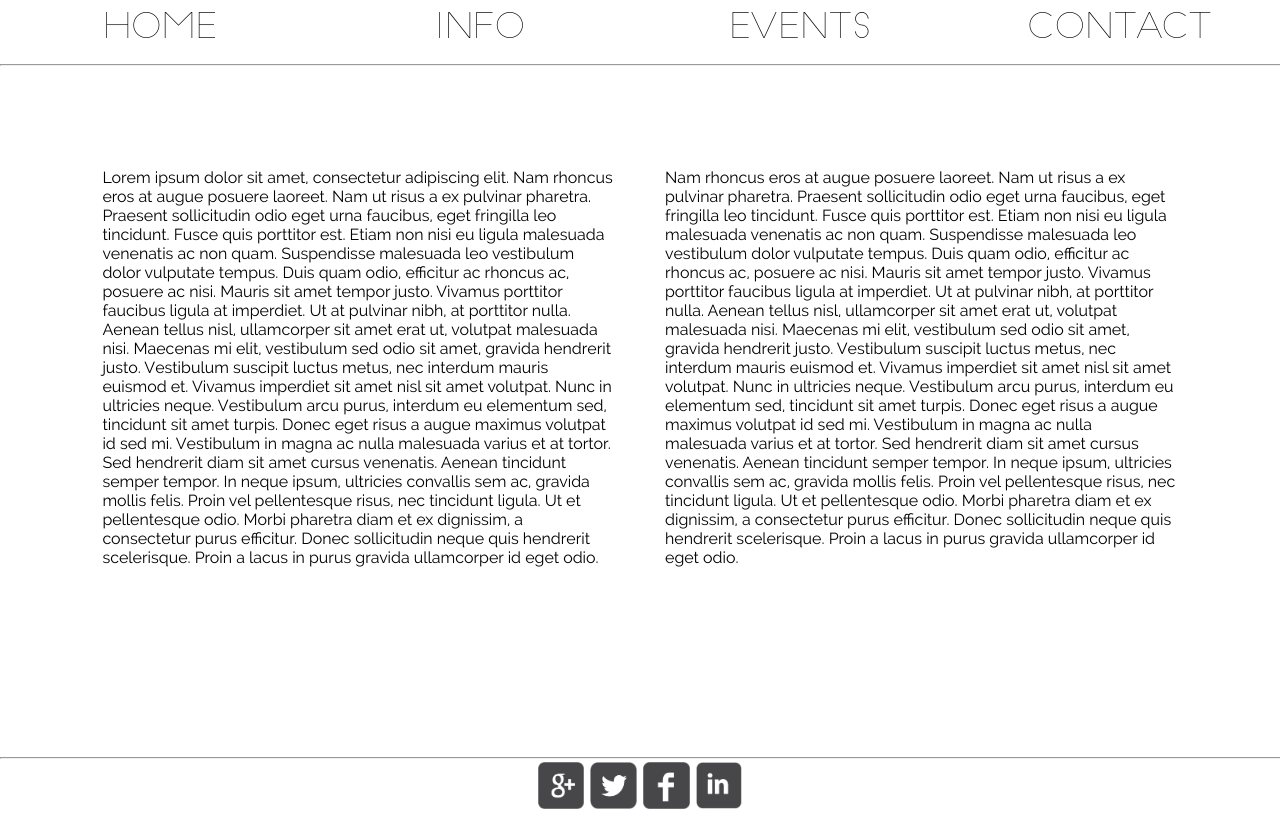
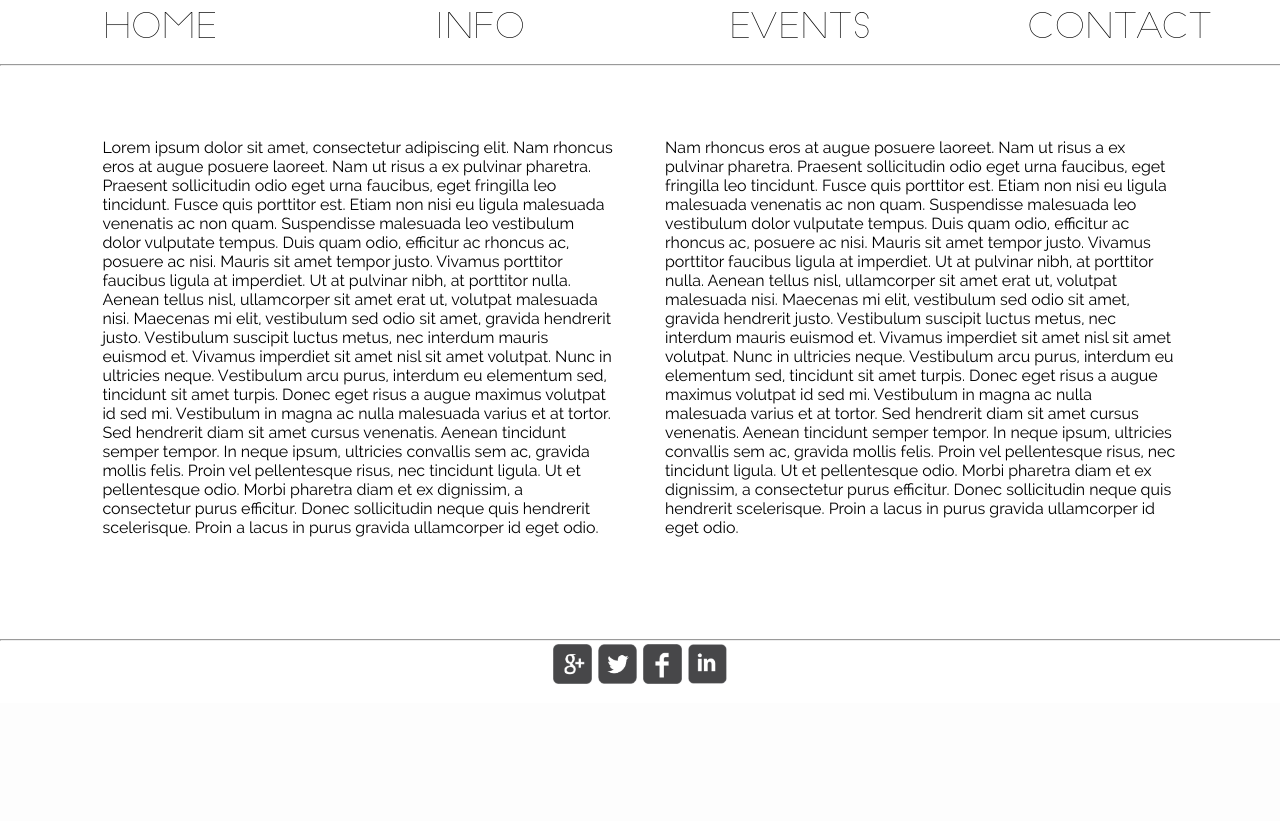
Before and after one commit to Superkuuk/CCS, a PHP site: page / in a window 1280 px wide. Shown: the part 443-1264 px from the top of the page. After the commit the page ends 1127 px from the top, so only its background shows below. Run offline with PHP 8.4, Linux system fonts and the light colour scheme; some web fonts are replaced.

Commit message:
Footer Fix

```diff
--- a/footer.php
+++ b/footer.php
@@ -1,7 +1,7 @@
 <hr>
 <div class="footer_icon_container"> <!-- Container voor alle divjes met daarin alle iconen -->
-	<div class="footer_icon"><a href="http://plus.google.com"><img src="images/google_plus.png"></a></div>
-	<div class="footer_icon"><a href="http://www.twitter.com"><img src="images/twitter.png"></a></div>
-	<div class="footer_icon"><a href="http://www.facebook.com"><img src="images/facebook.png"></a></div>
-	<div class="footer_icon"><a href="http://www.linkedin.com"><img src="images/linked_in.png"></a></div>
+	<a href="http://plus.google.com"><img src="images/google_plus.png"></a>
+	<a href="http://www.twitter.com"><img src="images/twitter.png"></a>
+	<a href="http://www.facebook.com"><img src="images/facebook.png"></a>
+	<a href="http://www.linkedin.com"><img src="images/linked_in.png"></a>
 </div>
--- a/scripts/resize.js
+++ b/scripts/resize.js
@@ -18,6 +18,9 @@ $(window).load( function() {
 
         //Set top of .page
         $('.page').css('top', slideshowHeight + $('#mainnav').outerHeight(true));
+        $('.page').css('margin-top', $('#mainnav').height());
 
+        //Set footer to the bottom of the page (.page top + hoogte van .page, inclusief zijn margin)
+        $('footer').css('top', ($('.page').position().top + $('.page').outerHeight(true) )+ 'px');
     }).resize();
 });
--- a/style/main.css
+++ b/style/main.css
@@ -85,7 +85,7 @@ header {
 .page {
     position: absolute;
     top: calc(58% + 26pt + 2%); /* Top of #mainnav + height of text + padding*2 */
-    margin: 8% 8% 3% 8%;
+    margin: 8% 8% 8% 8%;
 
     -webkit-columns: 2; /* Chrome, Safari, Opera */
     -moz-columns: 2; /* Firefox */
@@ -105,18 +105,15 @@ footer {
     height: 8%;
     width: 100%;
     position: absolute;
-    top: 150%;
 
 }
-.footer_icon img{
-	width: 100%;
-}
-.footer_icon {
-	float: left;
+.footer_icon_container img{
+	float:left;
+	width: 22%;
 	margin: 1.5%;
-	width: 22%;
 }
 .footer_icon_container {
-	width: 16.5%;
-	margin-left: 41.75%;
+	width: 180px;
+	margin-left: auto;
+	margin-right: auto;
 }
```
